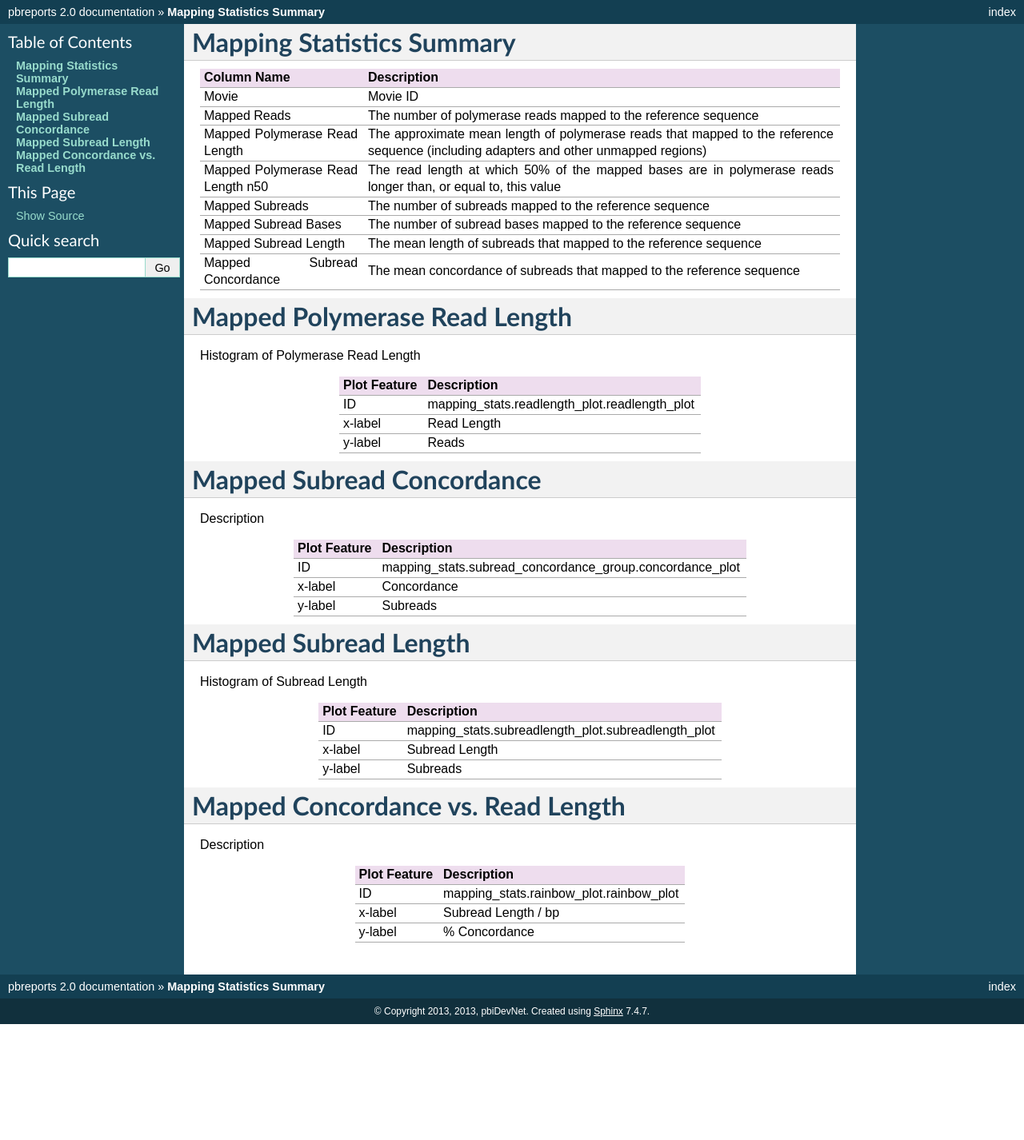
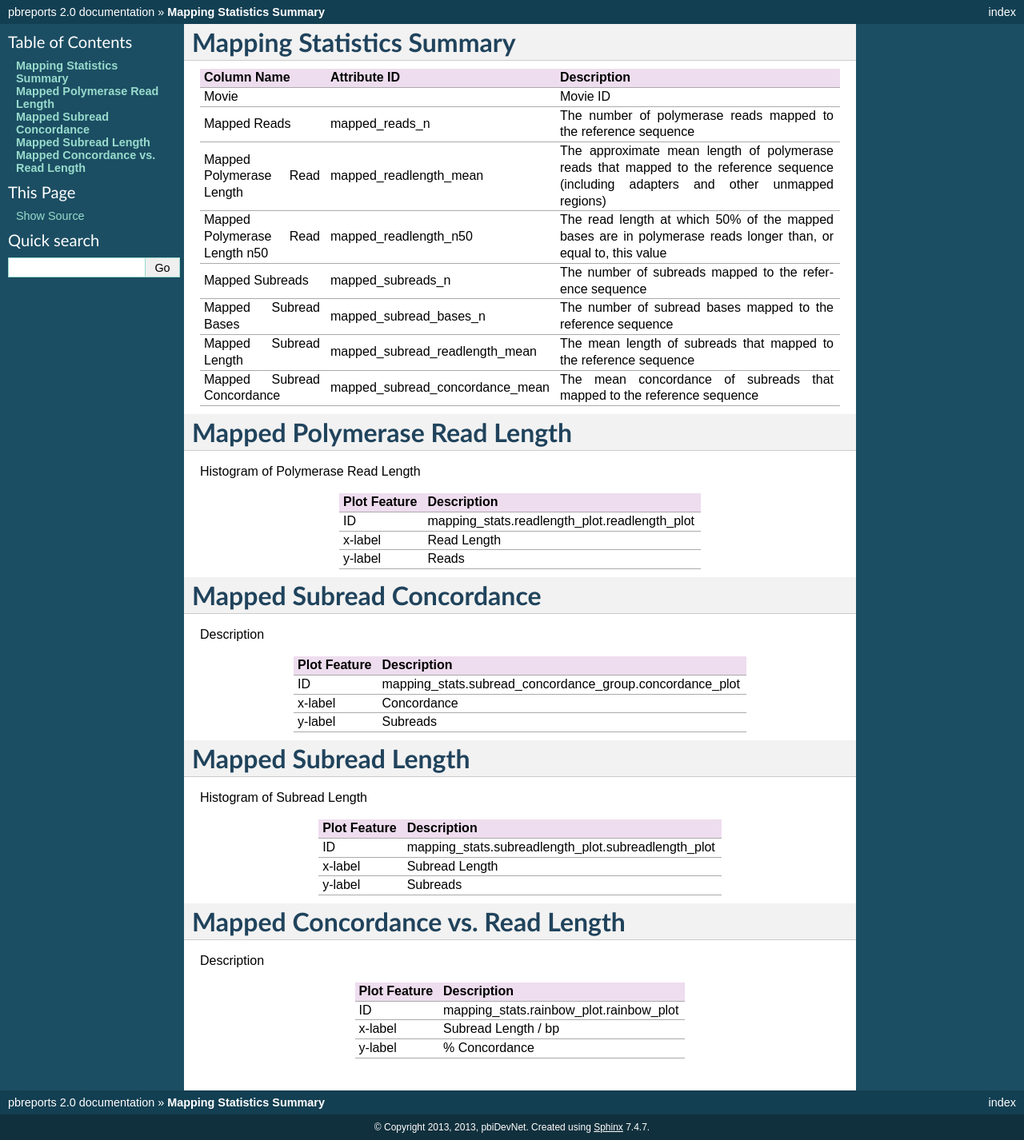
Before and after one commit to Global19-atlassian-net/pbreports, a Sphinx documentation site: the page built from doc/specs/mapping_stats.rst, in a window 1280 px wide. Shown: the whole page at 80% size. Built offline with Sphinx 7.4.7, drawn with Linux system fonts in a browser that asks for light colours; before the commit the page ends 1281 px from its top, so only the background shows below that.

Commit message:
added attribute ids to mapping statistics summary

```diff
--- a/doc/specs/mapping_stats.rst
+++ b/doc/specs/mapping_stats.rst
@@ -4,20 +4,18 @@
 **Mapping Statistics Summary**
 ----------------------------
 
-====================================  =====================================================================================================================================
-Column Name                           Description
-====================================  =====================================================================================================================================
-Movie                                 Movie ID
-Mapped Reads                          The number of polymerase reads mapped to the reference sequence
-Mapped Polymerase Read Length         The approximate mean length of polymerase reads that mapped to the reference sequence (including adapters and other unmapped regions)
-Mapped Polymerase Read Length n50     The read length at which 50% of the mapped bases are in polymerase reads longer than, or equal to, this value
-Mapped Subreads                       The number of subreads mapped to the reference sequence
-Mapped Subread Bases                  The number of subread bases mapped to the reference sequence
-Mapped Subread Length                 The mean length of subreads that mapped to the reference sequence
-Mapped Subread Concordance            The mean concordance of subreads that mapped to the reference sequence
-====================================  =====================================================================================================================================
-
-
+==================================== =================================== ===============================================
+Column Name                          Attribute ID                        Description
+==================================== =================================== ===============================================
+Movie                                                                    Movie ID
+Mapped Reads                         mapped_reads_n                      The number of polymerase reads mapped to the reference sequence
+Mapped Polymerase Read Length        mapped_readlength_mean              The approximate mean length of polymerase reads that mapped to the reference sequence (including adapters and other unmapped regions)
+Mapped Polymerase Read Length n50    mapped_readlength_n50               The read length at which 50% of the mapped bases are in polymerase reads longer than, or equal to, this value
+Mapped Subreads                      mapped_subreads_n                   The number of subreads mapped to the reference sequence
+Mapped Subread Bases                 mapped_subread_bases_n              The number of subread bases mapped to the reference sequence
+Mapped Subread Length                mapped_subread_readlength_mean      The mean length of subreads that mapped to the reference sequence
+Mapped Subread Concordance           mapped_subread_concordance_mean     The mean concordance of subreads that mapped to the reference sequence
+==================================== =================================== ===============================================
 
 
 ---------------------------------
```
